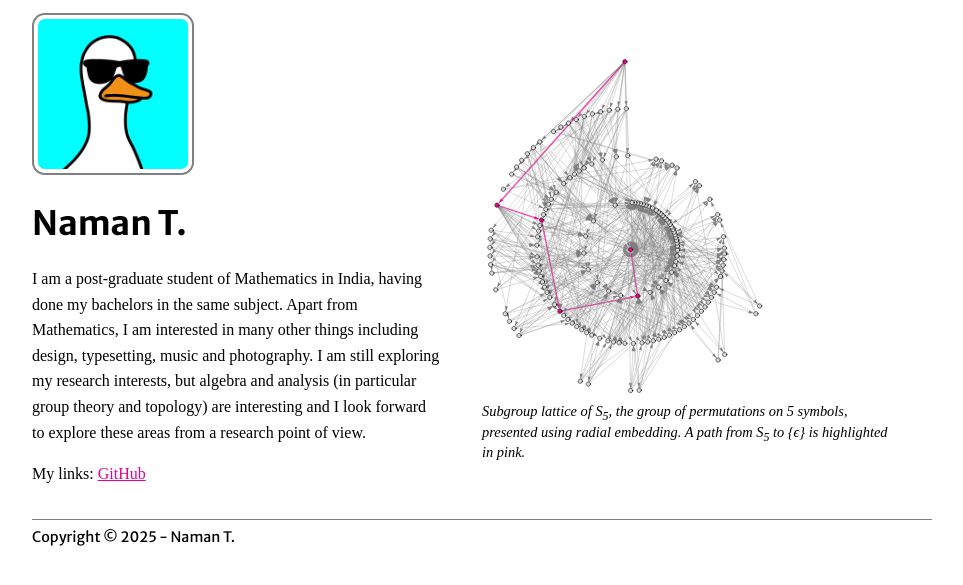
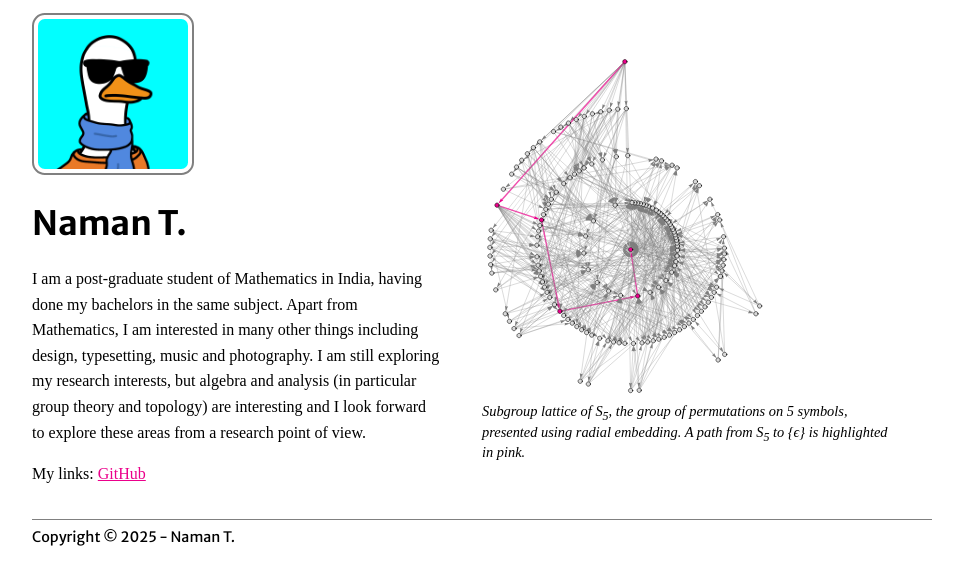
Before and after one commit to zplus11/zplus11.github.io, a plain HTML site: page index.html in a window 1280 px wide. Shown: the part 67-652 px from the top of the page, without its empty margins (158-1121 px from the left). Drawn offline with Linux system fonts and the light colour scheme; a web font is replaced by a local one.

Commit message:
change pfp

```diff
--- a/index.html
+++ b/index.html
@@ -28,7 +28,7 @@
 		<main>
 			<header>
 				<div class="hero">
-					<img src="/resources/profiles/Portrait.png" alt="" width="150px">
+					<img src="/resources/profiles/PortraitW.png" alt="" width="150px">
 					<h1>Naman T.</h1>
 					<p>I am a post-graduate student of Mathematics in India, having done my bachelors in the same subject. Apart from Mathematics, I am interested in many other things including design, typesetting, music and photography. I am still exploring my research interests, but algebra and analysis (in particular group theory and topology) are interesting and I look forward to explore these areas from a research point of view.</p>
 					<p>My links: <a href="https://github.com/zplus11">GitHub</a></p>
```
Also changed, not shown: resources/profiles/PortraitW.png (added).
